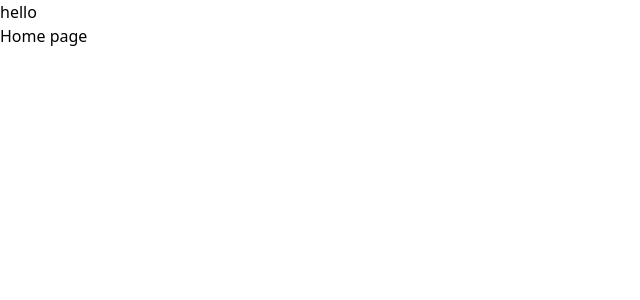
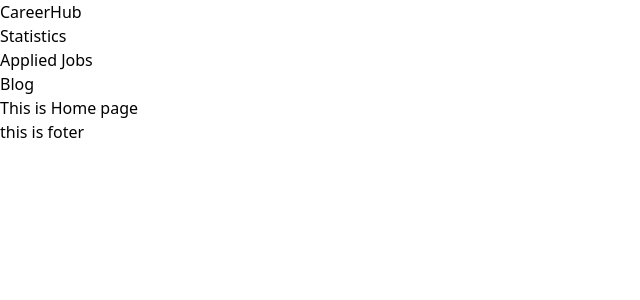
Before and after one commit to developerbadsa/career-hub-react-project, a React (Vite) app: page / in a window 1280 px wide. Shown: the top 300 px of the page, without its empty margins (0-640 px from the left). Built offline with nearby package versions, Linux system fonts and the light colour scheme.

Commit message:
creating root layout for manage route and pages

```diff
--- a/src/Components/Pages/AppliedJobs/AppliedJobs.jsx
+++ b/src/Components/Pages/AppliedJobs/AppliedJobs.jsx
@@ -0,0 +1,11 @@
+import React from 'react';
+
+const AppliedJobs = () => {
+      return (
+            <div>
+                  applied job pages
+            </div>
+      );
+};
+
+export default AppliedJobs;
--- a/src/Components/Pages/Blog/Blog.jsx
+++ b/src/Components/Pages/Blog/Blog.jsx
@@ -0,0 +1,11 @@
+import React from 'react';
+
+const Blog = () => {
+      return (
+            <div>
+                  this is blog page
+            </div>
+      );
+};
+
+export default Blog;
--- a/src/Components/Pages/Statistics/Statistics.jsx
+++ b/src/Components/Pages/Statistics/Statistics.jsx
@@ -2,7 +2,7 @@
 const Statistics = () => {
       return (
             <div>
-                  <div>Home page</div>
+                  <div> This is Home page</div>
             </div>
       );
 };
--- /dev/null
+++ b/src/Components/Root/Root.jsx
@@ -0,0 +1,20 @@
+import { Outlet } from "react-router-dom";
+import TopBar from "../Sections/Header/TopBar";
+
+const Root = () => {
+  return (
+    <>
+      <header className="container mx-auto">
+        <TopBar></TopBar>
+      </header>
+      <main className="container mx-auto">
+        <Outlet></Outlet>
+      </main>
+      <footer>
+            this is foter
+      </footer>
+    </>
+  );
+};
+
+export default Root;
--- a/src/Components/Sections/Header/TopBar.jsx
+++ b/src/Components/Sections/Header/TopBar.jsx
@@ -1,15 +1,22 @@
-import React from 'react';
+
+import { NavLink } from "react-router-dom";
 
 const TopBar = () => {
   return (
-            <nav>
+    <nav className="flex justify-between">
       <div>
-                        <img src="" alt="" />
+            <span>CareerHub</span>
       </div>
-                  <ul>
-                        <li></li>
-                        <li></li>
-                        <li></li>
+      <ul className="flex gap-2">
+        <li>
+          <NavLink to="/">Statistics</NavLink>
+        </li>
+        <li>
+          <NavLink to="/appliedJob">Applied Jobs</NavLink>
+        </li>
+        <li>
+            <NavLink to="/blog">Blog</NavLink>
+        </li>
       </ul>
     </nav>
   );
--- a/src/main.jsx
+++ b/src/main.jsx
@@ -3,22 +3,34 @@
 import './index.css'
 import { createBrowserRouter, RouterProvider } from 'react-router-dom';
 import Statistics from './Components/Pages/Statistics/Statistics'
+import Root from './Components/Root/root';
+import AppliedJobs from './Components/Pages/AppliedJobs/AppliedJobs';
+import Blog from './Components/Pages/Blog/Blog';
 
 const router = createBrowserRouter([
   {
     path: "/",
-    element: <Statistics></Statistics>
-  },
-  {
-    path: "/statistics",
-    element: <div>Jobs</div>
+    element: <Root></Root>,
+    children: [
+      {
+        path: '/',
+        element: <Statistics></Statistics>
+      },
+      {
+        path: '/appliedJob',
+        element: <AppliedJobs></AppliedJobs>
+      },
+      {
+        path: '/blog',
+        element: <Blog></Blog>
+      }
+    ]
   }
 ])
 
 
 ReactDOM.createRoot(document.getElementById('root')).render(
   <React.StrictMode>
-    <div>hello</div>
     <RouterProvider router={router}></RouterProvider>
   </React.StrictMode>,
 )
```
Lines whose indentation alone changed are shown as unchanged.
